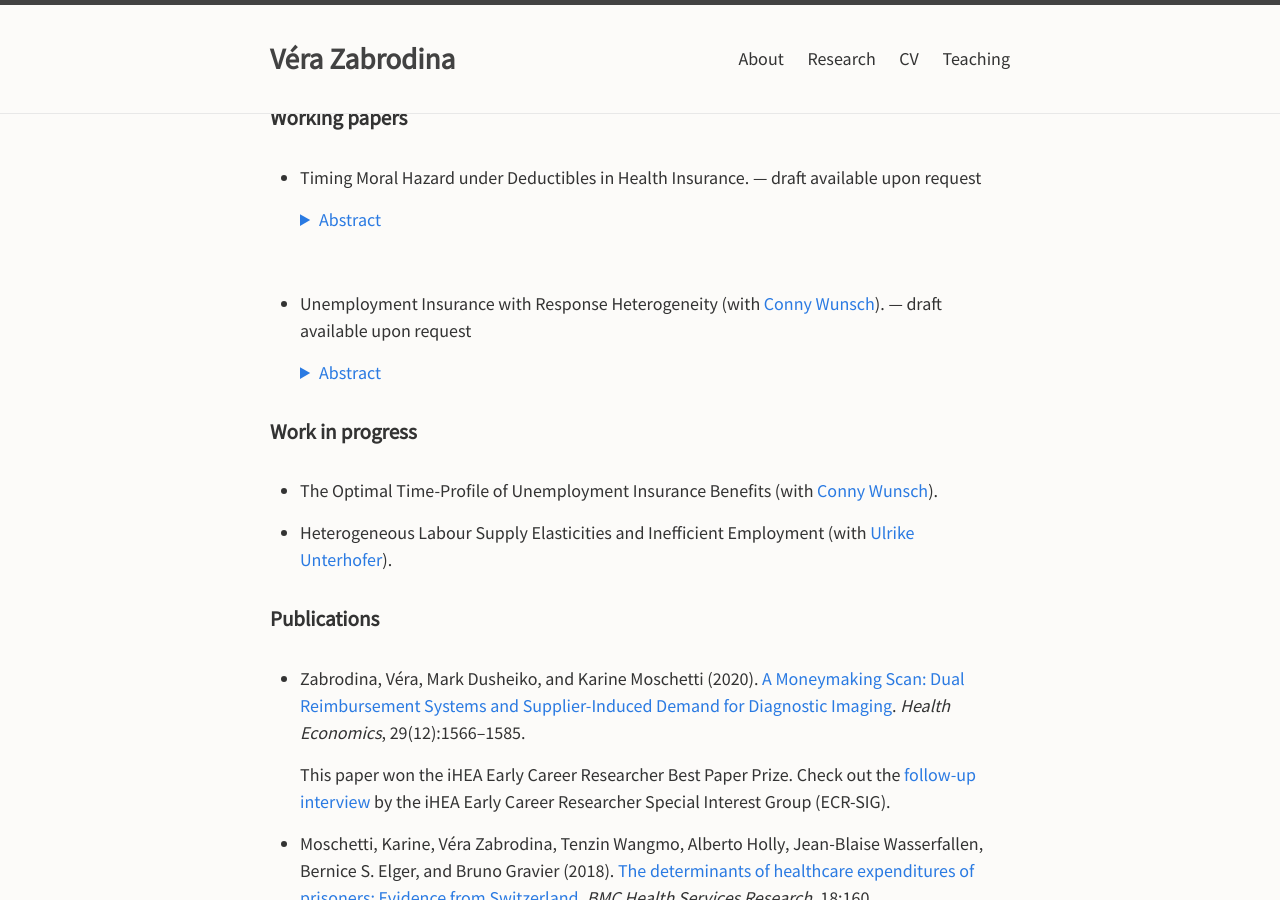
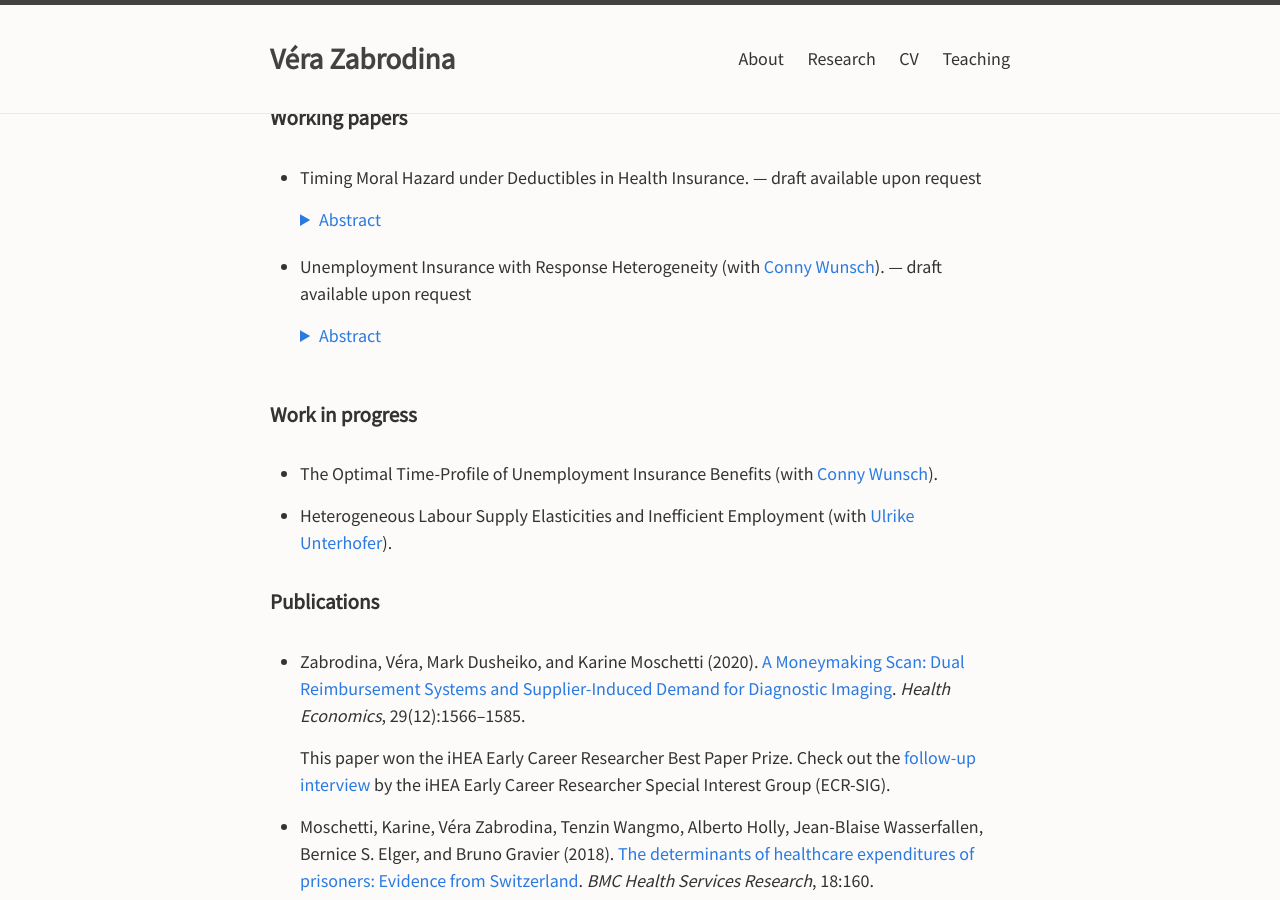
Before and after one commit to verazb/verazb.github.io, a Jekyll site: the page built from index.md, in a window 1280 px wide and 900 px high, scrolled down 870 px. Built offline with Jekyll 4.4.1, drawn with Linux system fonts in a browser that asks for light colours.

Commit message:
Update index.md

```diff
--- a/index.md
+++ b/index.md
@@ -48,18 +48,18 @@ Before my doctoral studies, I worked as a research fellow in health economics at
 - Timing Moral Hazard under Deductibles in Health Insurance. --- draft available upon request
 
   <details>
-    <summary style="color:#2a7ae2;">Abstract</summary>
+    <summary style="color:#2a7ae2; margin-bottom:20px;">Abstract</summary>
 
     This paper develops a new approach to identifying timing moral hazard in health insurance contracts when deductible choice is endogenous. I set up a dynamic model of healthcare consumption where individuals exceed a high deductible after a large health shock. I show that individuals either strategically prepone care from the year after the shock and keep a high deductible, or postpone and switch to a low deductible the year after. The identification of timing moral hazard exploits the randomness of shock timing within a calendar year and future prices. Empirical results show little evidence for timing moral hazard, but significant differences in switching to a lower deductible. This pattern suggests that there is limited scope for preponing care, and within-year incentives are more important than cross-year incentives in shaping healthcare consumption.
 
   </details>
 
-<br />
+
 
 - Unemployment Insurance with Response Heterogeneity (with [Conny Wunsch](https://sites.google.com/view/cwunsch)). --- draft available upon request
 
   <details>
-    <summary style="color:#2a7ae2;">Abstract</summary>
+    <summary style="color:#2a7ae2; margin-bottom:20px;">Abstract</summary>
 
     This paper studies whether responses to unemployment insurance (UI) vary with age and social security contribution time -- two dimensions widely used to differentiate UI policy across workers. In the presence of heterogeneity in responses to UI, average estimates may veil opportunities for welfare-improving redistribution and finer UI design. We use administrative data from Germany and a multi-cutoff regression discontinuity design to estimate a comprehensive set of duration and wage effects at many discontinuities in potential benefit duration. Feeding the estimates into a meta regression, we find that both duration responses and wage losses at reemployment decrease with short-term contribution time. We find a weak and insignificant gradient in age and long-term contribution. This suggests that short-term contribution time is an important determinant of UI responses, and thus a relevant dimension for policy differentiation.
 
```
